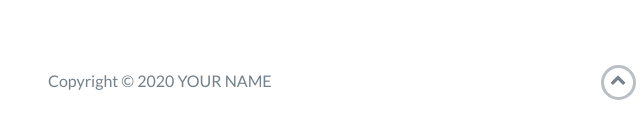
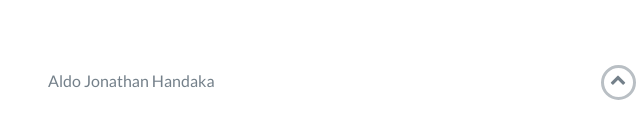
Before and after one commit to aldojonathanhandaka/Ghost10.github.io, a website: page index.html in a window 1280 px wide. Shown: the part 1983-2122 px from the top of the page, 22-662 px from the left. Drawn offline with nearby package versions, Linux system fonts and the light colour scheme.

Commit message:
Update index.html

```diff
--- a/index.html
+++ b/index.html
@@ -121,7 +121,7 @@
             <div class="row">
                 <div class="col-sm-5 copyright">
                     <p>
-                        Copyright &copy; 2020 YOUR NAME
+                        Aldo Jonathan Handaka
                     </p>
                 </div>
                 <div class="col-sm-2 top">
```
